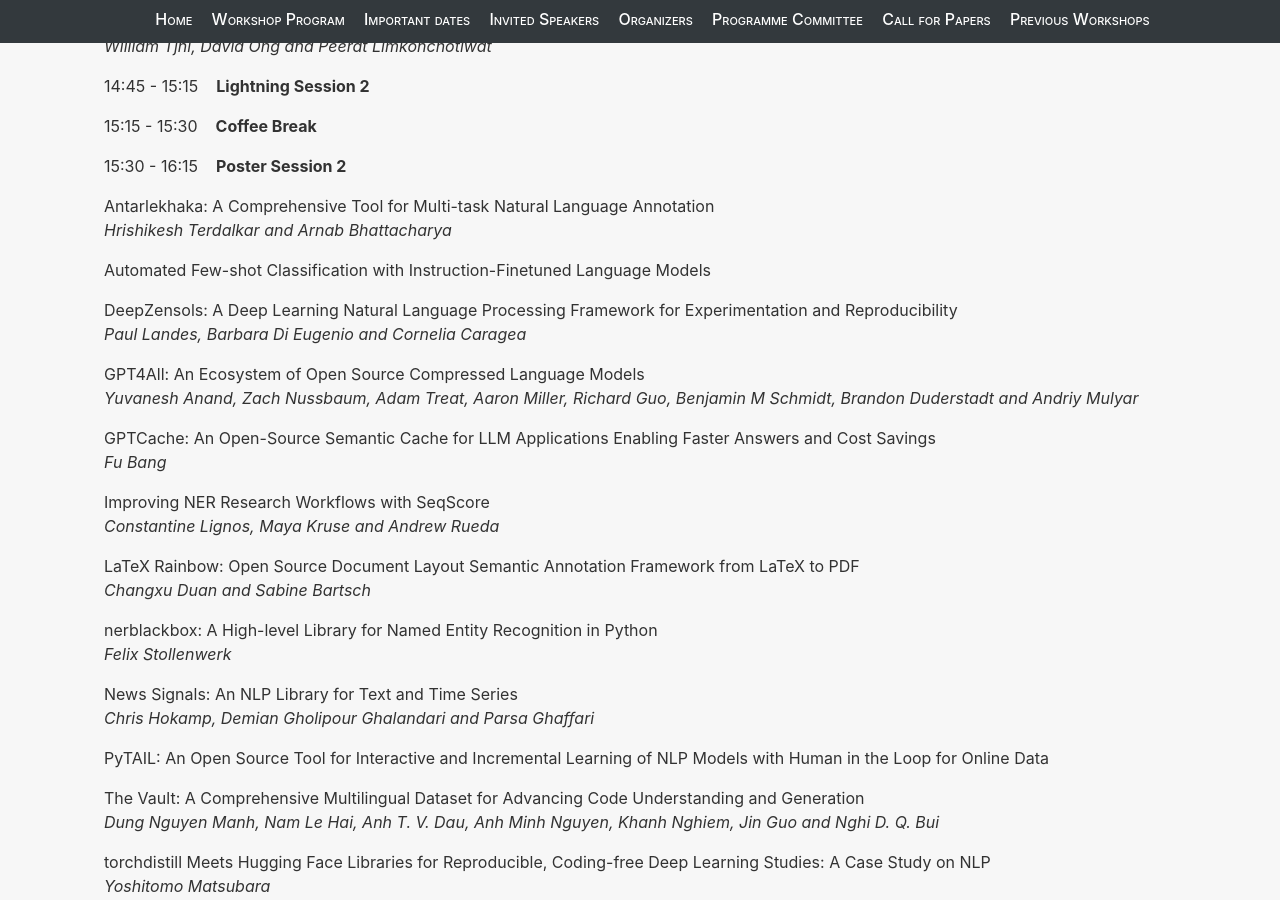
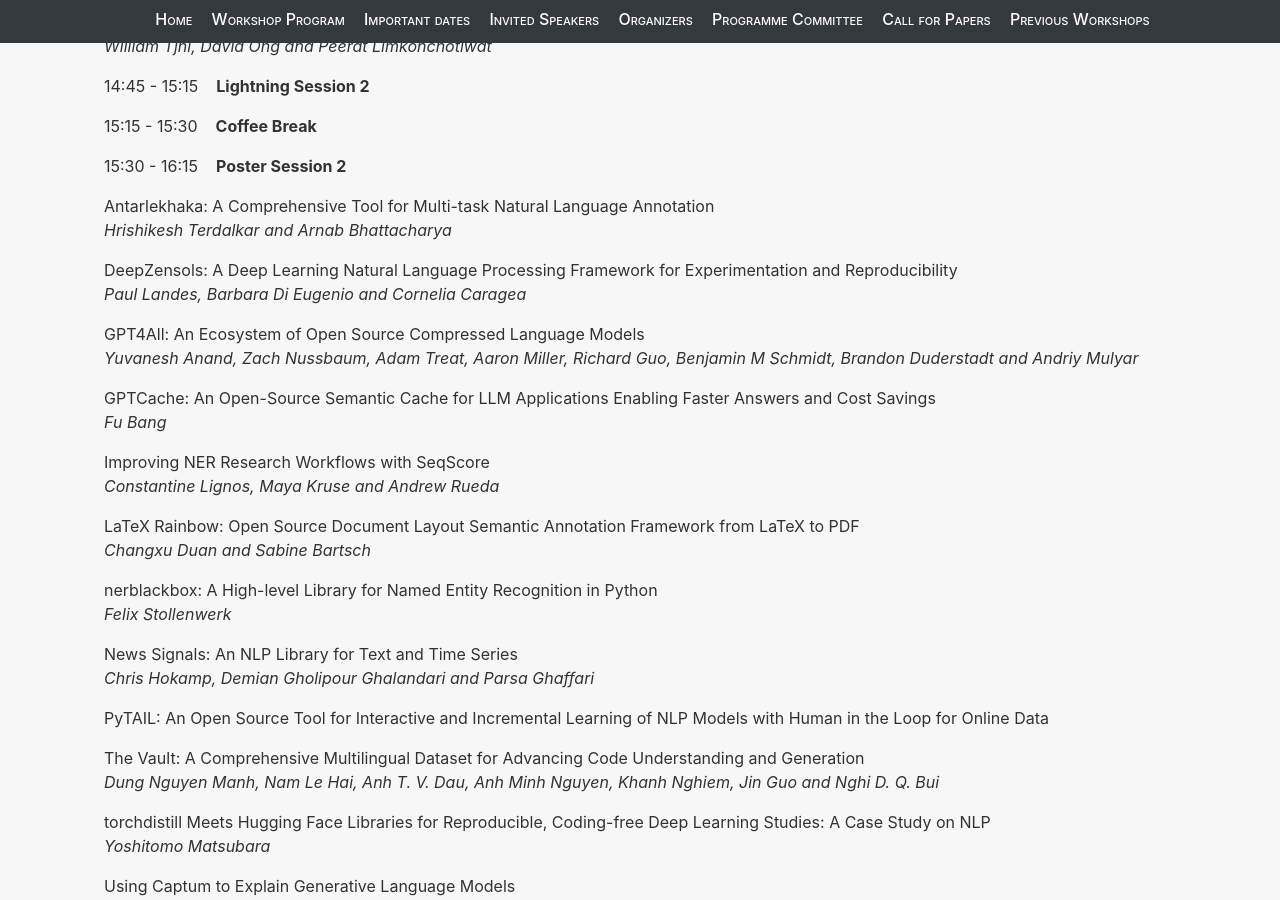
Before and after one commit to nlposs/nlposs.github.io, a Jekyll site: the page built from 2023/index.md, in a window 1280 px wide and 900 px high, scrolled down 4876 px. Built offline with Jekyll 4.4.1, drawn with Linux system fonts in a browser that asks for light colours.

Commit message:
Removed "Automated few-shot..."

```diff
--- a/2023/index.md
+++ b/2023/index.md
@@ -165,9 +165,6 @@
 <p>Antarlekhaka: A Comprehensive Tool for Multi-task Natural Language Annotation<br>
 <em>Hrishikesh Terdalkar and Arnab Bhattacharya</em></p>
 
-<p>Automated Few-shot Classification with Instruction-Finetuned Language Models<br>
-<em></em></p>
-
 <p>DeepZensols: A Deep Learning Natural Language Processing Framework for Experimentation and Reproducibility<br>
 <em>Paul Landes, Barbara Di Eugenio and Cornelia Caragea</em></p>
 
```
